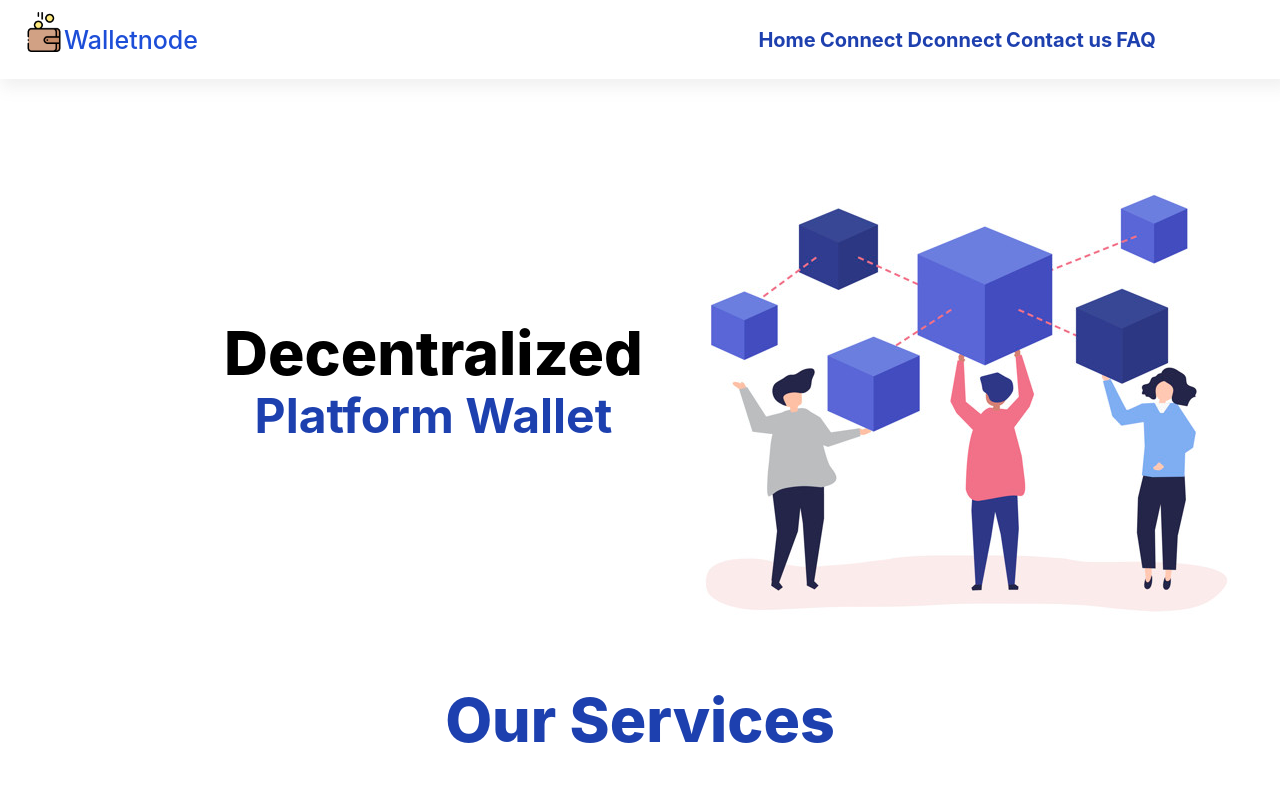
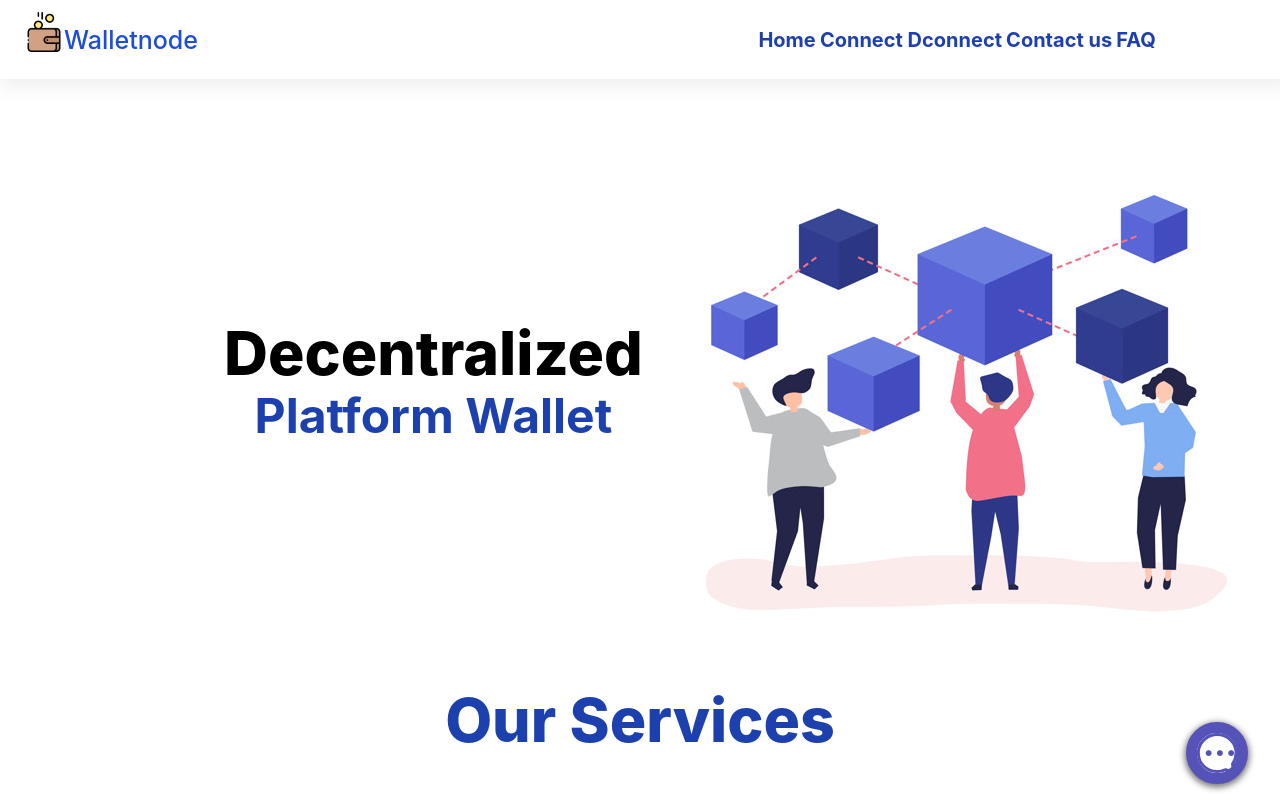
Before and after one commit to kennielima/walletapp, a React (Create React App) app: page / in a window 1280 px wide. Shown: the top 800 px of the page. Built offline with nearby package versions, Linux system fonts and the light colour scheme.

Commit message:
updated img
updated img

```diff
--- a/src/components/Image.jsx
+++ b/src/components/Image.jsx
@@ -16,13 +16,12 @@ const IMG = styled.div`
   border-radius: 10rem;
   height: 2.5rem;
   width: 2.5rem;
-  margin: 38rem 2rem 2rem 84rem;
+  // margin: 38rem 2rem 2rem 84rem;
   box-shadow: 0px 2px 6px 1.5px #565555ca;
   position: fixed;
+  bottom: 1rem;
+  right: 2rem;
   z-index: 100;
-  @media(max-width:30rem){
-  margin: 55rem 2rem 2rem 25rem;
-  }
   span {
     font-weight: 800;
     color: #5553b7;
@@ -39,10 +38,6 @@ const IMG = styled.div`
     left: -3.2px;
   color: #5553b7;
   transform: scaleX(-1);
-  @media(max-width:30rem){
-        top: -4.75px;
-    left: -2.5px;
-  }
   }
 `
 export default Image;
```
